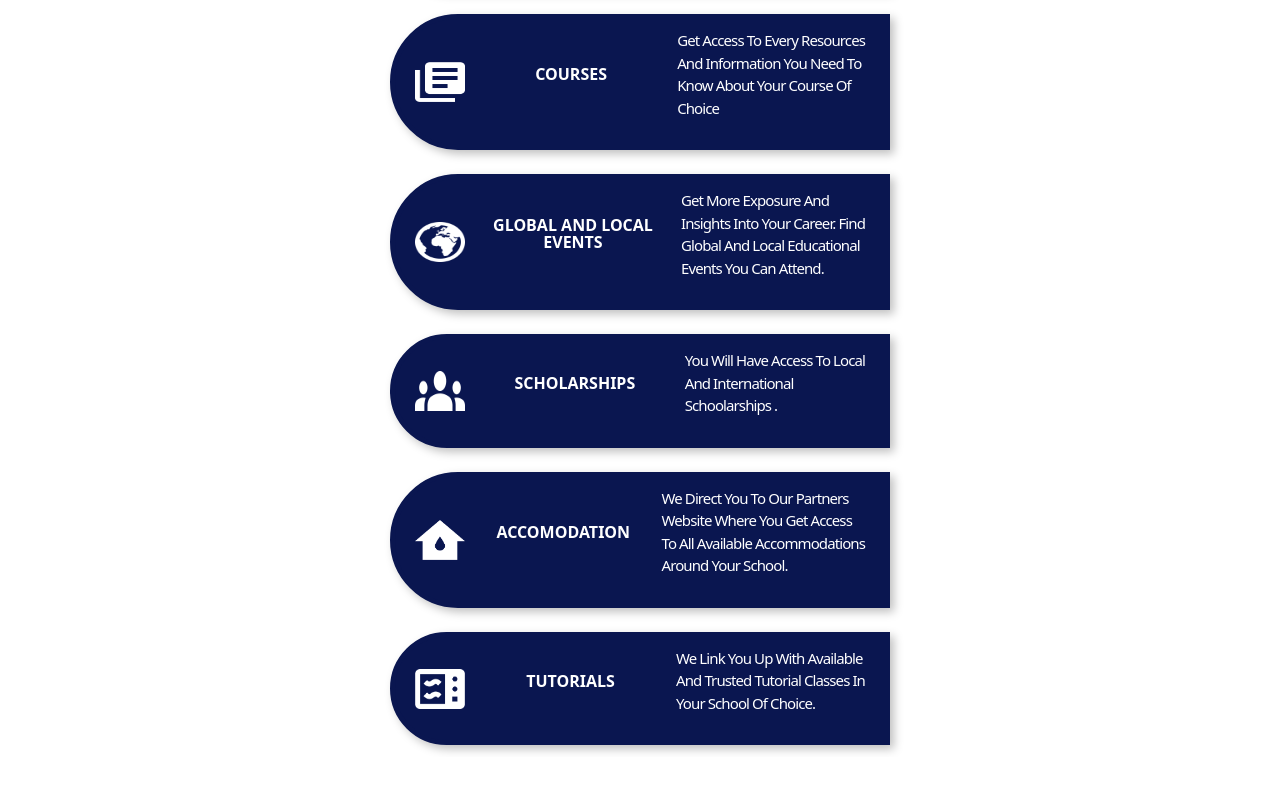
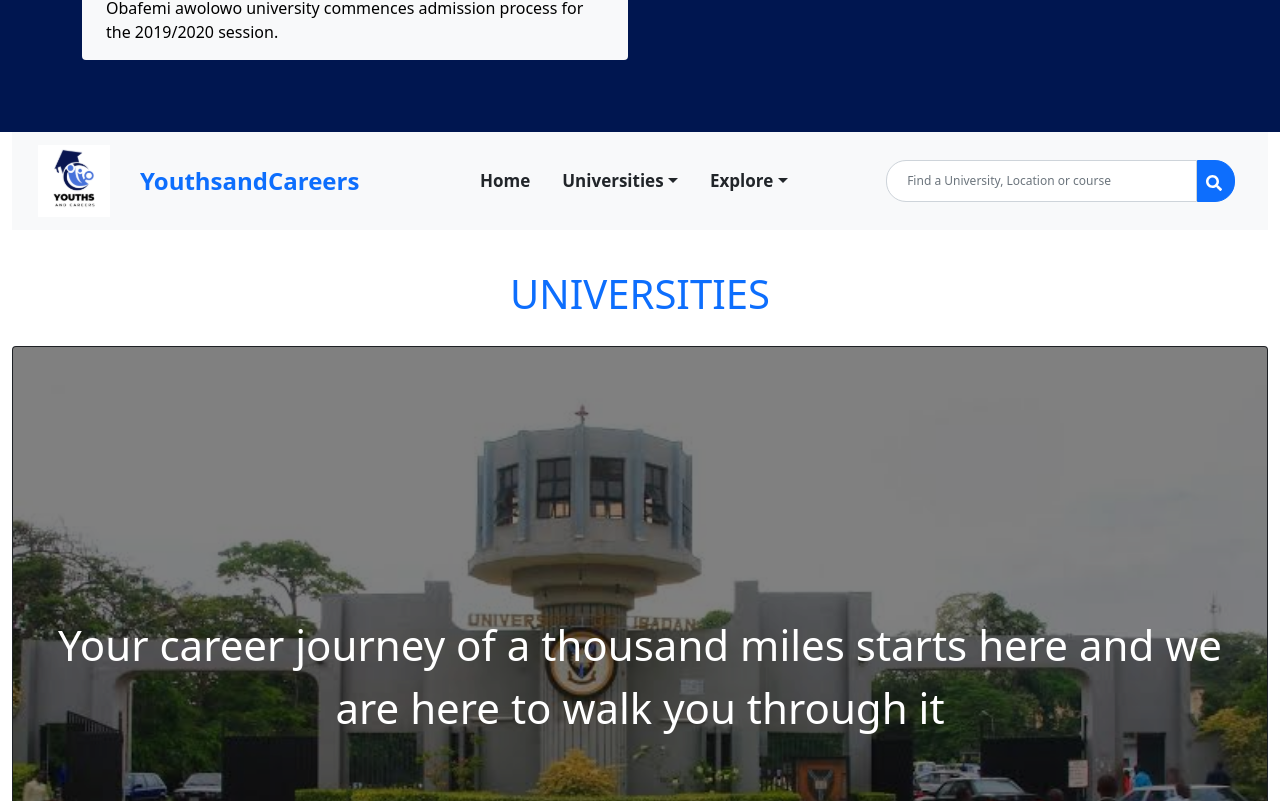
Before and after one commit to iamclement1/Careerguide.ng, a React (Create React App) app in the folder get-started/: page / in a window 1280 px wide. Shown: the part 1639-2440 px from the top of the page. Before the commit the page ends 2396 px from the top, so only its background shows below. Built offline with nearby package versions, Linux system fonts and the light colour scheme.

Commit message:
our services page

```diff
--- a/get-started/src/components/App.js
+++ b/get-started/src/components/App.js
@@ -12,11 +12,11 @@ import Header2 from "./services/Header2.js"
 function App() {
   return (
     <div className="header-section">
-      {/* <NavBar></NavBar>
+      <NavBar></NavBar>
       <Header></Header>
       <MainSection1></MainSection1>
       <MainSection2></MainSection2>
-      <Universities></Universities> */}
+      <Universities></Universities>
       <NavBar/>
       <Header2/>
       <Services/>
--- a/get-started/src/components/services/Header2.css
+++ b/get-started/src/components/services/Header2.css
@@ -40,7 +40,8 @@ padding: 10px;
 @media screen and (max-width:767px){
     div.image{
         height:400px;
-    }
+    };
+
     .someText h2{
         font-size: 2.7rem;
         }
--- a/get-started/src/components/services/Header2.js
+++ b/get-started/src/components/services/Header2.js
@@ -1,4 +1,4 @@
-import "./Header2.css";
+import "./Header2.css"
 const Header2 = () => {
     return (
         <div className="hi">
--- a/get-started/src/components/services/Services.css
+++ b/get-started/src/components/services/Services.css
@@ -30,6 +30,7 @@ color: rgba(0, 0, 0, 0.7);
     .left{
         width: 100%;
     }
+
     .left p{
         padding: 10px;
     }
```
Also changed, not shown: get-started/public/v6.png (deleted), get-started/public/v7.png (deleted), get-started/src/components/services/Button.js (renamed from get-started/src/components/services/Buttons.js), get-started/src/components/services/Services.js (line endings or trailing spaces).
